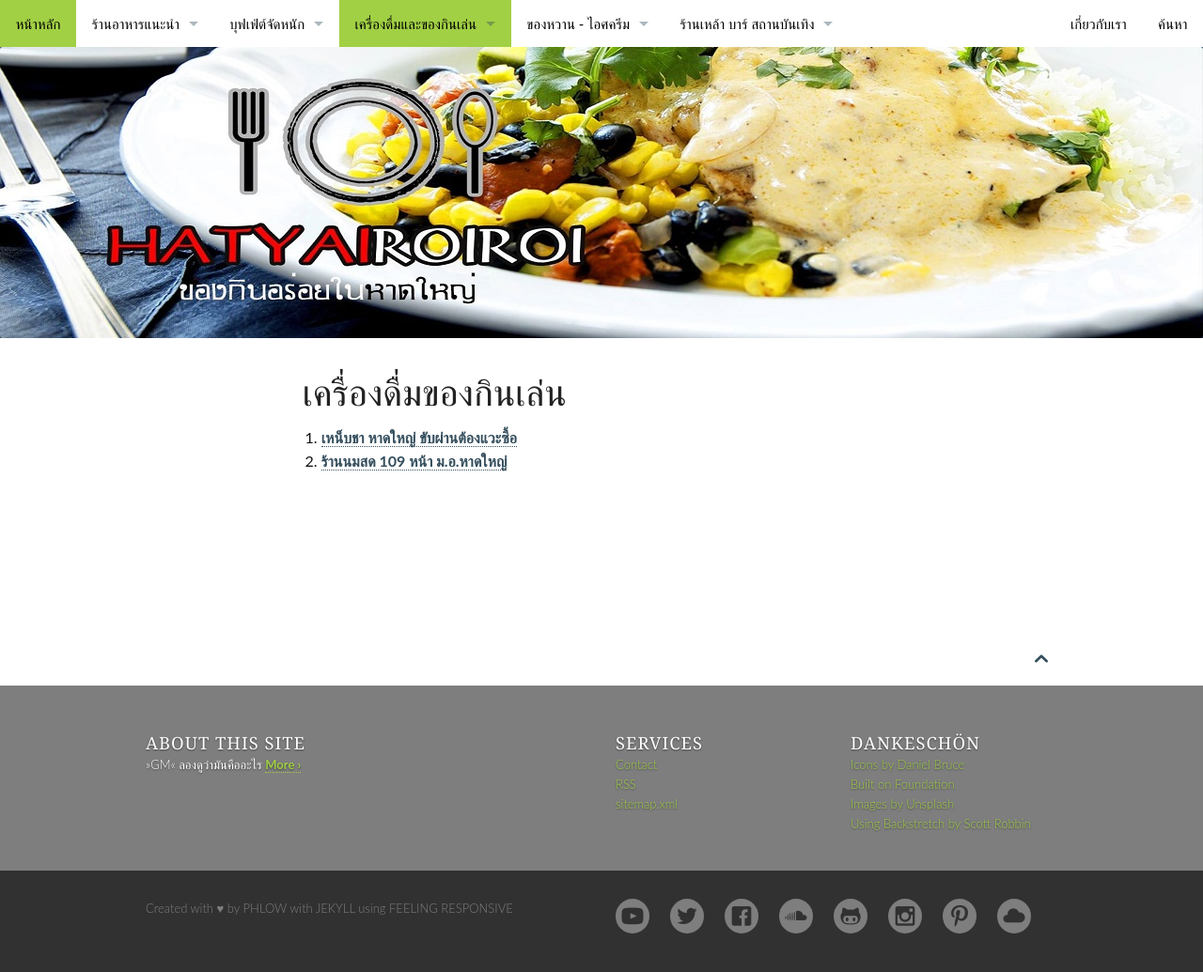
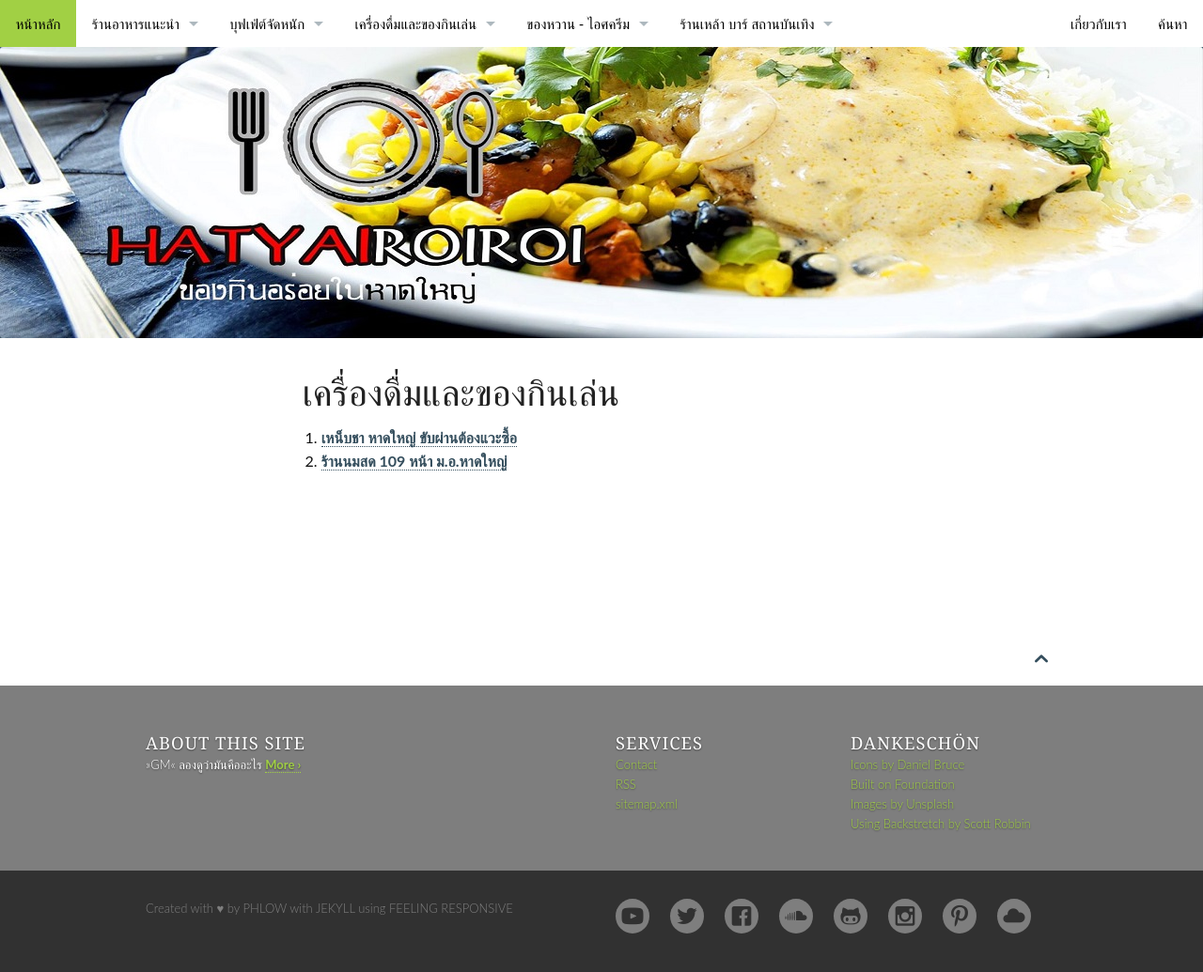
Before and after one commit to hatyairoiroi/hatyairoiroi.github.io, a Jekyll site: the page built from pages/เครื่องดื่มของกินเล่น.md, in a window 1280 px wide. Shown: the whole page at 94% size. Built offline with Jekyll 4.4.1, drawn with Linux system fonts in a browser that asks for light colours.

Commit message:
Update เครื่องดื่มของกินเล่น.md

```diff
--- a/pages/เครื่องดื่มของกินเล่น.md
+++ b/pages/เครื่องดื่มของกินเล่น.md
@@ -1,11 +1,11 @@
 ---
 layout: page
 show_meta: false
-title: "เครื่องดื่มของกินเล่น"
+title: "เครื่องดื่มและของกินเล่น"
 description: "This step-by-step guide helps you to customize Feeling Responsive to your needs."
 header:
    image_fullwidth: "header_hatyai.jpg"
-permalink: "/เครื่องดื่มของกินเล่น/"
+permalink: "/เครื่องดื่มและของกินเล่น/"
 ---
 
 
```
